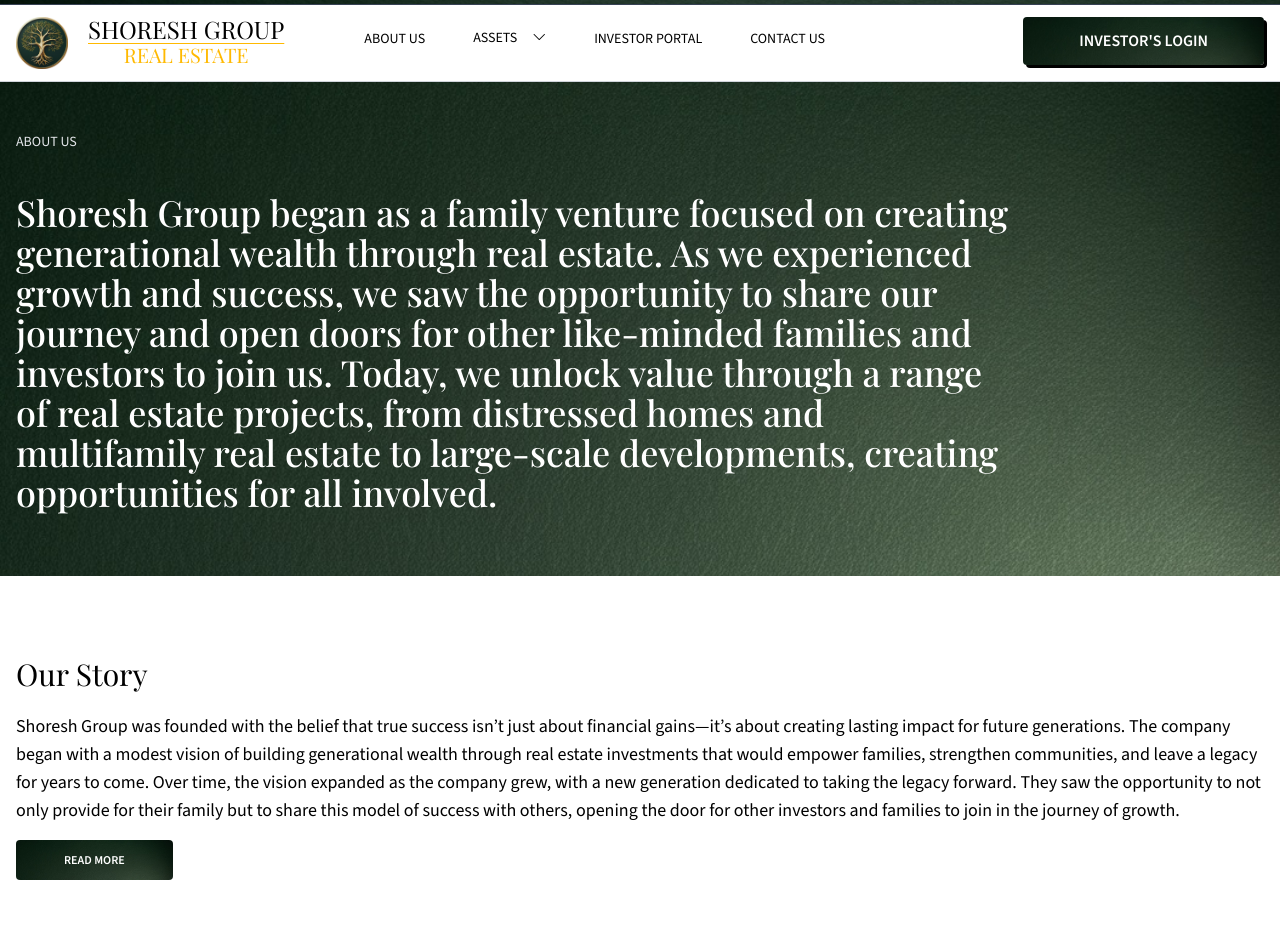
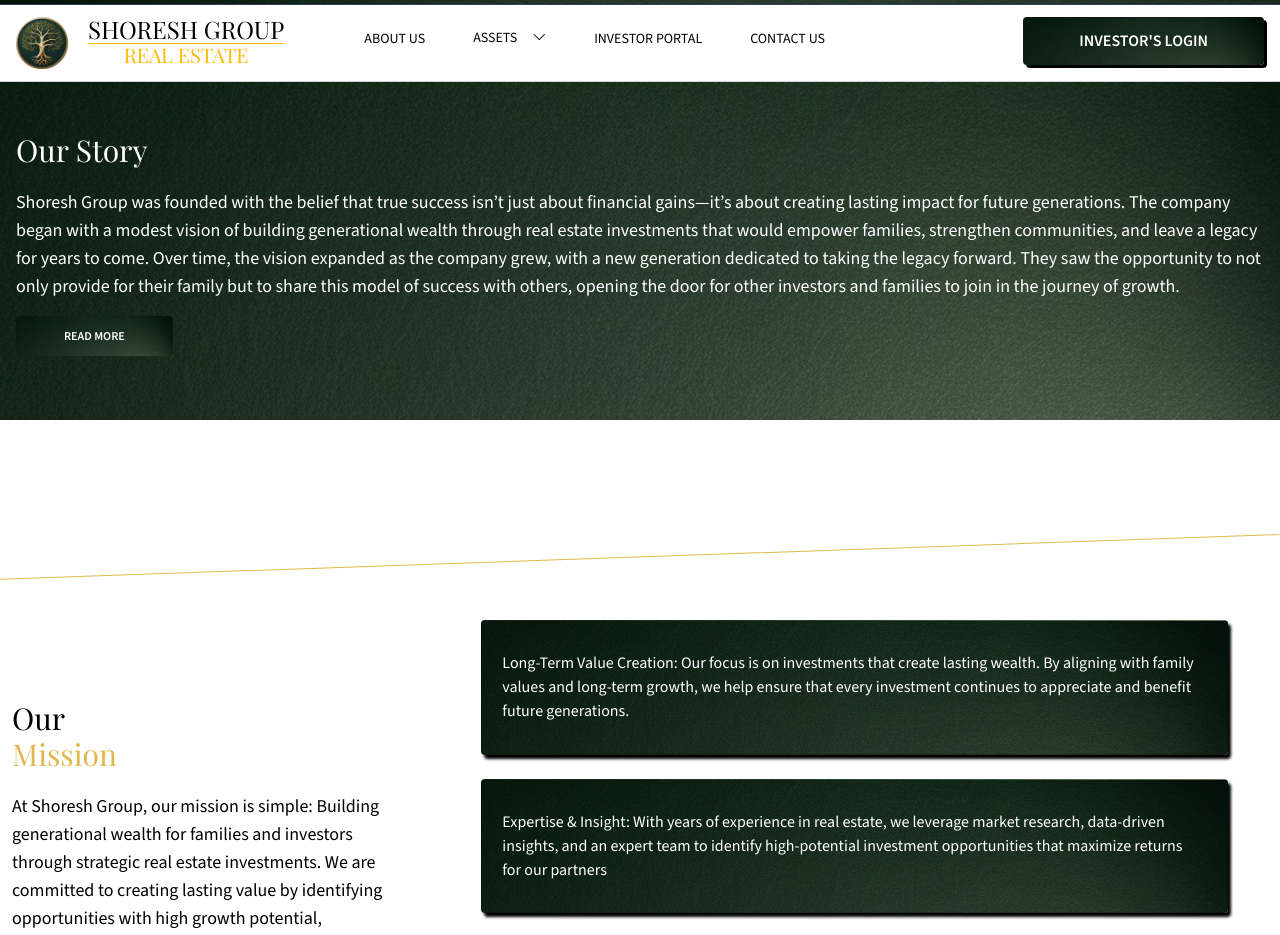
Before and after one commit to kid-us/ShoreshGroup, a React (Vite) app: page /about-us in a window 1280 px wide. Shown: the part 60-995 px from the top of the page. Built offline with nearby package versions, Linux system fonts and the light colour scheme; a web font is replaced by a local one.

Commit message:
Remove unwanted section.

```diff
--- a/src/pages/About.tsx
+++ b/src/pages/About.tsx
@@ -1,5 +1,5 @@
 import { useEffect, useState } from "react";
-import CoreValues from "../components/About/CoreValues";
+// import CoreValues from "../components/About/CoreValues";
 import Mission from "../components/About/Mission";
 // import WhoWeAre from "../components/About/WhoWeAre";
 import Footer from "../components/Footer/Footer";
@@ -34,7 +34,23 @@
       <Navbar bg />
       <div className="hero pt-48 pb-16 bg">
         <div className="container mx-auto">
-          <p className="text-sm uppercase text-gray-200">About US</p>
+          <h1 className="lg:text-3xl text-2xl lg:text-left text-center text-white">
+            Our Story
+          </h1>
+
+          <div className="mt-5">
+            {showMore
+              ? long.map((l) => <p className="text-lg text-white">{l}</p>)
+              : short.map((s) => <p className="text-lg text-white">{s}</p>)}
+          </div>
+
+          <button
+            onClick={() => setShowMore(!showMore)}
+            className={`${"bg text-white hover:text-gray-200"} mt-4 font-semibold px-12 py-3 text-xs rounded uppercase group`}
+          >
+            {showMore ? "Read Less" : "Read More"}
+          </button>
+          {/* <p className="text-sm uppercase text-gray-200">About US</p>
 
           <p className="lg:text-4xl text-lg mt-10 lg:w-[80%] text-white font-medium font-logo">
             Shoresh Group began as a family venture focused on creating
@@ -44,14 +60,14 @@
             Today, we unlock value through a range of real estate projects, from
             distressed homes and multifamily real estate to large-scale
             developments, creating opportunities for all involved.
-          </p>
+          </p> */}
         </div>
       </div>
 
       {/* <WhoWeAre /> */}
 
       {/* <div className="bg-[#502b11]"> */}
-      <div className="container mx-auto py-20">
+      {/* <div className="container mx-auto py-20">
         <h1 className="lg:text-3xl text-2xl lg:text-left text-center">
           Our Story
         </h1>
@@ -68,8 +84,8 @@
         >
           {showMore ? "Read Less" : "Read More"}
         </button>
-
-        {/* <button
+      </div> */}
+      {/* <button
           onClick={() => setShowMore(!showMore)}
           className={`${"bg2 block text-white hover:text-gray-200"} mt-4 font-semibold px-12 py-3 text-xs rounded uppercase group`}
         >
@@ -82,11 +98,10 @@
         >
           {showMore ? "Read Less" : "Read More"}
         </button> */}
-      </div>
       {/* </div> */}
 
       <Mission />
-      <CoreValues />
+      {/* <CoreValues /> */}
 
       <div className="container mx-auto px-5 mt-10">
         <div className="p-5 mb-10 text-center">
--- a/src/pages/Home.tsx
+++ b/src/pages/Home.tsx
@@ -1,11 +1,11 @@
-import Footer from "../components/Footer/Footer";
 import Advantage from "../components/Home/Advantage";
 import Hero from "../components/Home/Hero";
 import Portfolio from "../components/Home/Portfolio";
 import Stat from "../components/Home/Stat";
-import Team from "../components/Home/Team";
-import Testimony from "../components/Home/Testimony";
 import Navbar from "../components/Navbar/Navbar";
+// import Team from "../components/Home/Team";
+// import Testimony from "../components/Home/Testimony";
+import Footer from "../components/Footer/Footer";
 
 const Home = () => {
   return (
@@ -15,8 +15,8 @@
       <Stat />
       <Advantage />
       <Portfolio />
-      <Team />
-      <Testimony />
+      {/* <Team /> */}
+      {/* <Testimony /> */}
       <Footer />
     </main>
   );
```
